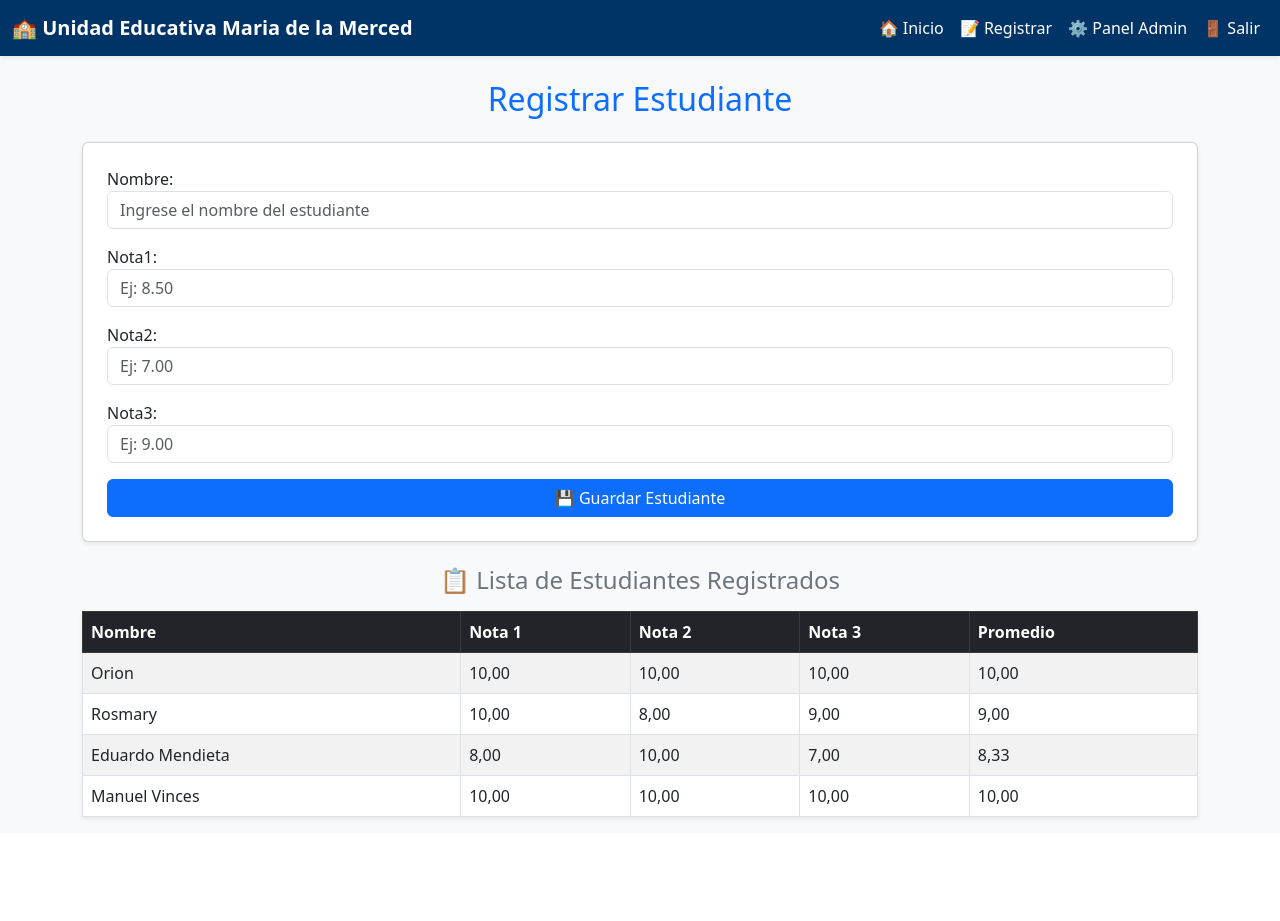
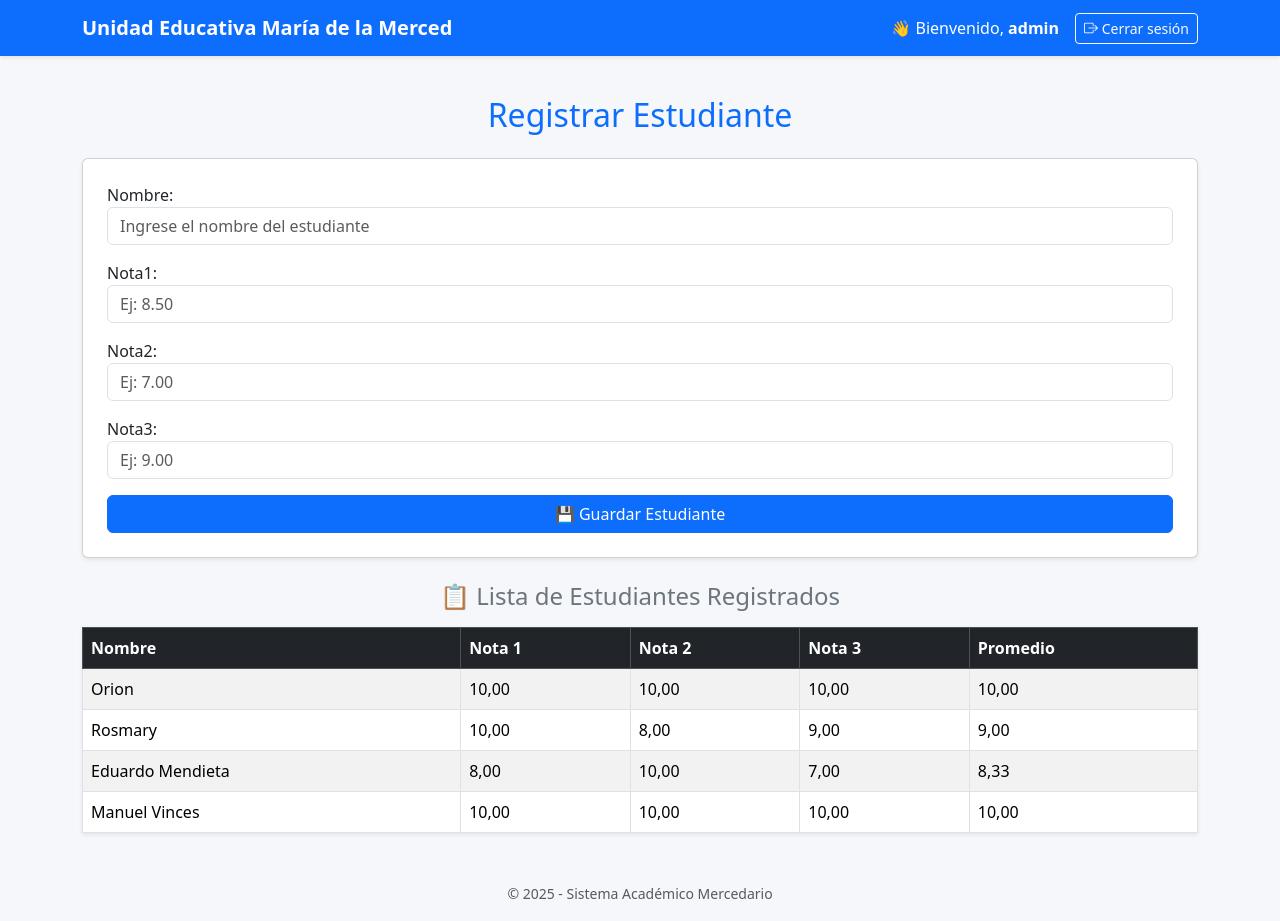
Before and after one commit to profemercedario1/sistema_mercedario, a Django app: page /registrar/ in a window 1280 px wide. Before the commit the page ends 820 px from the top, so only its background shows below. Run offline with Django 5.2, Linux system fonts and the light colour scheme; a user stored in the database is signed in; data comes from the database, SQL or seed files in the repository.

```diff
--- a/estudiantes/templates/base.html
+++ b/estudiantes/templates/base.html
@@ -2,53 +2,59 @@
 <html lang="es">
 <head>
     <meta charset="UTF-8">
-    <title>{% block title %}Sistema Académico{% endblock %}</title>
-    <link rel="stylesheet" href="https://cdn.jsdelivr.net/npm/bootstrap@5.3.0/dist/css/bootstrap.min.css">
+    <meta name="viewport" content="width=device-width, initial-scale=1.0">
+    <title>Unidad Educativa María de la Merced</title>
+
+    <!-- ✅ Bootstrap 5 -->
+    <link href="https://cdn.jsdelivr.net/npm/bootstrap@5.3.3/dist/css/bootstrap.min.css" rel="stylesheet">
+    <script src="https://cdn.jsdelivr.net/npm/bootstrap@5.3.3/dist/js/bootstrap.bundle.min.js"></script>
+
+    <!-- ✅ Iconos -->
+    <link href="https://cdn.jsdelivr.net/npm/bootstrap-icons@1.11.3/font/bootstrap-icons.css" rel="stylesheet">
+
     <style>
         body {
-            background-color: #f8f9fa;
+            background-color: #f5f7fa;
         }
-        .navbar {
-            background-color: #003366;
+        .navbar-brand {
+            font-weight: bold;
         }
-        .navbar-brand, .nav-link, .navbar-text {
-            color: #ffffff !important;
-        }
-        .nav-link:hover {
-            background-color: #0055aa;
-            border-radius: 5px;
+        .content-wrapper {
+            margin-top: 40px;
         }
     </style>
 </head>
+
 <body>
+    <!-- 🔹 Encabezado con usuario -->
+    <nav class="navbar navbar-expand-lg navbar-dark bg-primary shadow-sm">
+        <div class="container">
+            <a class="navbar-brand" href="{% url 'registrar_estudiante' %}">
+                Unidad Educativa María de la Merced
+            </a>
 
-<!-- 🔹 NAVBAR -->
-<nav class="navbar navbar-expand-lg shadow-sm">
-  <div class="container-fluid">
-    <a class="navbar-brand fw-bold" href="/">🏫 Unidad Educativa Maria de la Merced</a>
-    <button class="navbar-toggler" type="button" data-bs-toggle="collapse" data-bs-target="#navbarNav">
-      <span class="navbar-toggler-icon"></span>
-    </button>
+            {% if user.is_authenticated %}
+            <div class="d-flex align-items-center text-white">
+                <span class="me-3">
+                    👋 Bienvenido, <strong>{{ user.username }}</strong>
+                </span>
+                <a href="{% url 'logout' %}" class="btn btn-outline-light btn-sm">
+                    <i class="bi bi-box-arrow-right"></i> Cerrar sesión
+                </a>
+            </div>
+            {% endif %}
+        </div>
+    </nav>
 
-    <div class="collapse navbar-collapse" id="navbarNav">
-      <ul class="navbar-nav ms-auto">
-        <li class="nav-item"><a class="nav-link" href="/">🏠 Inicio</a></li>
-        <li class="nav-item"><a class="nav-link" href="/registrar/">📝 Registrar</a></li>
-        <li class="nav-item"><a class="nav-link" href="/admin/">⚙️ Panel Admin</a></li>
-        <li class="nav-item"><a class="nav-link text-warning" href="/logout/">🚪 Salir</a></li>
-      </ul>
+    <!-- 🔹 Contenido principal -->
+    <div class="container content-wrapper">
+        {% block content %}
+        {% endblock %}
     </div>
-  </div>
-</nav>
 
-<!-- 🔹 CONTENIDO DE LAS PÁGINAS -->
-<div class="container mt-4">
-    {% block content %}
-    {% endblock %}
-</div>
-
-<!-- Bootstrap JS -->
-<script src="https://cdn.jsdelivr.net/npm/bootstrap@5.3.0/dist/js/bootstrap.bundle.min.js"></script>
-
+    <!-- 🔹 Pie de página -->
+    <footer class="text-center text-muted mt-5 mb-3">
+        <small>© 2025 - Sistema Académico Mercedario</small>
+    </footer>
 </body>
 </html>
--- a/sistema_web/settings.py
+++ b/sistema_web/settings.py
@@ -25,6 +25,9 @@ ALLOWED_HOSTS = [
     'localhost',
     'sistema-mercedario.onrender.com'
 ]
+
+CSRF_TRUSTED_ORIGINS = ['https://sistema-mercedario.onrender.com']
+
 
 # ========================
 # APLICACIONES INSTALADAS
```
